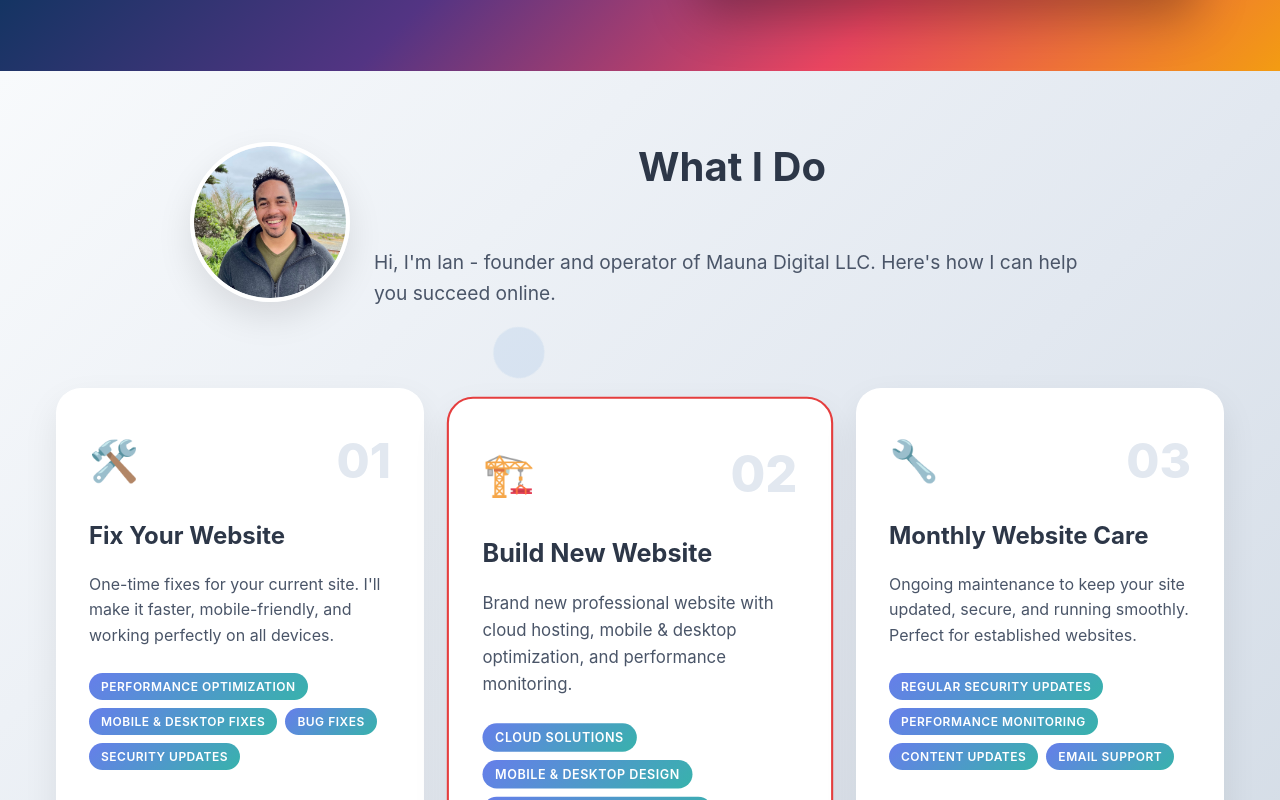
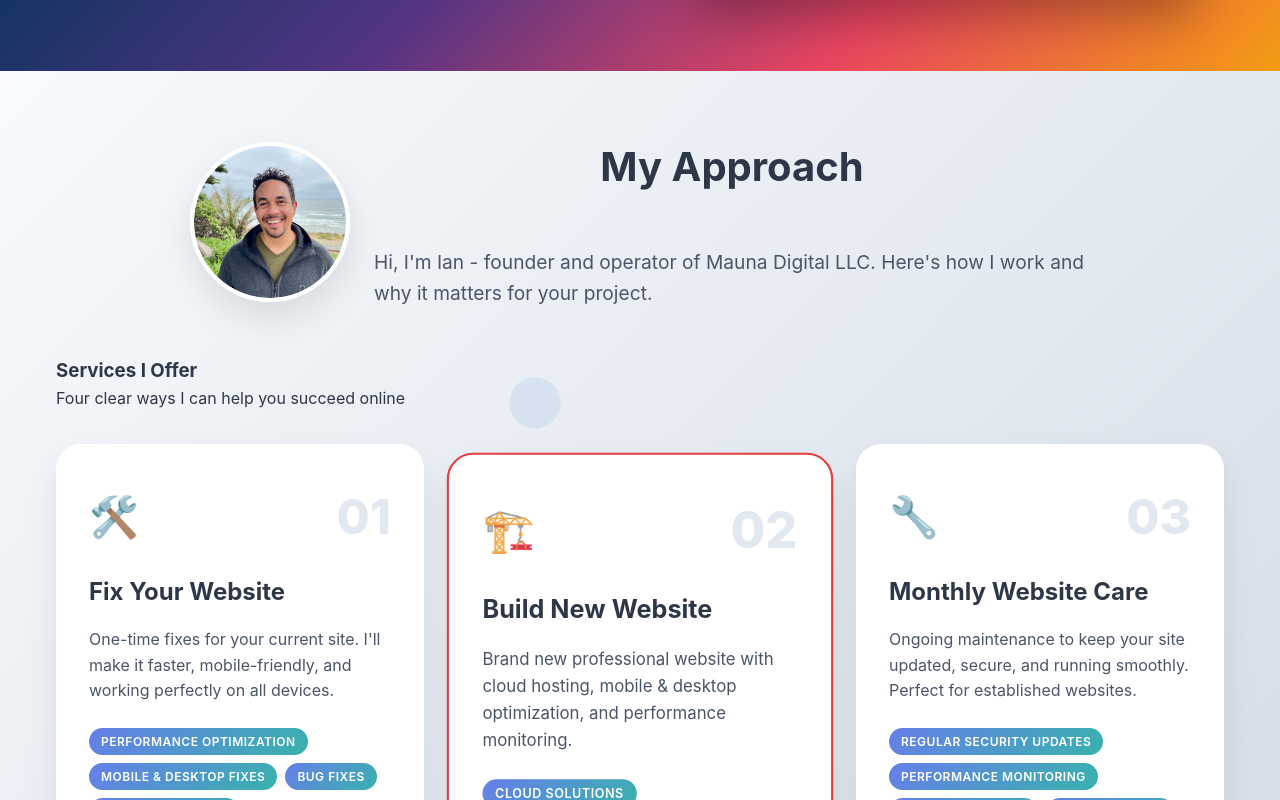
Before and after one commit to mriansabado/mauna-digital-website, a React (Vite) app: page / in a window 1280 px wide. Shown: the part 960-1760 px from the top of the page. Built offline with nearby package versions, Linux system fonts and the light colour scheme.

Commit message:
updated why choose section

```diff
--- a/src/App.tsx
+++ b/src/App.tsx
@@ -217,11 +217,17 @@ function App() {
             <div className="services-intro">
               <img src={profilePhoto} alt="Ian Sabado" className="services-profile-photo" />
               <div className="intro-content">
-                <h2 className="section-title">What I Do</h2>
-                <p className="services-subtitle">Hi, I'm Ian - founder and operator of Mauna Digital LLC. Here's how I can help you succeed online.</p>
+                <h2 className="section-title">My Approach</h2>
+                <p className="services-subtitle">Hi, I'm Ian - founder and operator of Mauna Digital LLC. Here's how I work and why it matters for your project.</p>
               </div>
             </div>
           </div>
+
+          <div className="services-section-header">
+            <h3 className="services-title">Services I Offer</h3>
+            <p className="services-description">Four clear ways I can help you succeed online</p>
+          </div>
+
           <div className="services-grid">
             <div className="service-card">
               <div className="service-card-header">
@@ -388,9 +394,14 @@ function App() {
                 30+ websites with hundreds of pages, so I know how to handle projects of any size.
               </p>
               <p>
-                I love solving problems and creating solutions. Whether you need a quick fix, a brand
-                new site, or ongoing support, I bring that same problem-solving passion to every project.
-                No hidden fees, no confusing contracts - just honest work at fair prices.
+                I start every project by listening to your goals and challenges. Complex problems don't
+                always need complex solutions - I focus on what actually works and what you can maintain
+                long-term. You're not just getting a website, you're getting a partner who will teach
+                you how to manage your site and be here when you need help.
+              </p>
+              <p>
+                No hidden fees, no confusing contracts, no endless revisions. Just honest work at fair
+                prices with clear timelines and regular updates every step of the way.
               </p>
               <div className="about-stats">
                 <div className="stat">
```
